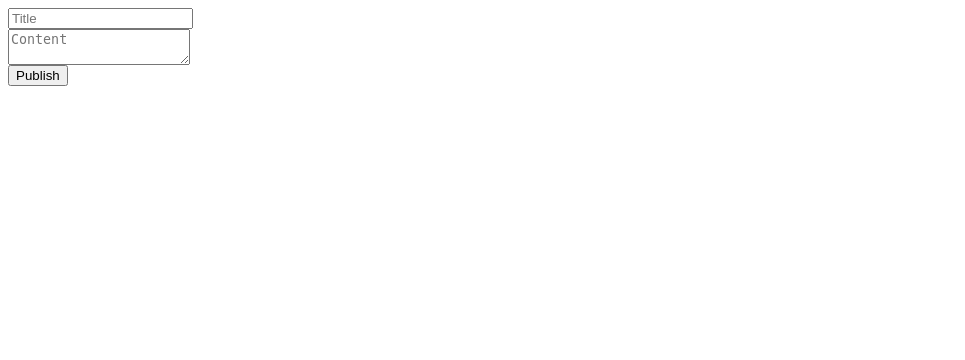
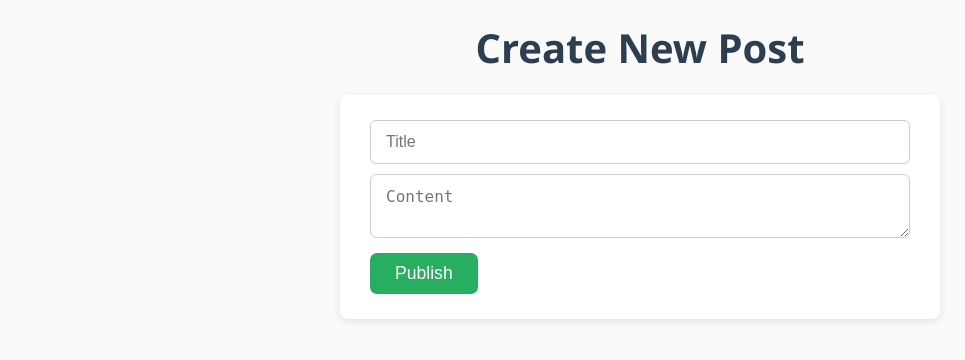
Before and after one commit to Vkakarott/lpp-final-project-php, a PHP site: page /create.php in a window 1280 px wide. Shown: the top 360 px of the page, without its empty margins (0-965 px from the left). Run offline with PHP 8.4, Linux system fonts and the light colour scheme.

Commit message:
feat: styles and refine

```diff
--- a/create.php
+++ b/create.php
@@ -1,5 +1,15 @@
+<?php
+include 'header.php';
+?>
+
+<h1>Create New Post</h1>
+
 <form action="insert.php" method="POST">
     <input name="title" placeholder="Title" required><br>
     <textarea name="content" placeholder="Content" required></textarea><br>
     <button type="submit">Publish</button>
 </form>
+
+<?php
+include 'footer.php';
+?>
--- /dev/null
+++ b/footer.php
@@ -0,0 +1,2 @@
+</body>
+</html>
--- /dev/null
+++ b/header.php
@@ -0,0 +1,9 @@
+<!DOCTYPE html>
+<html lang="en">
+<head>
+    <meta charset="UTF-8" />
+    <meta name="viewport" content="width=device-width, initial-scale=1" />
+    <title>Mini Blog</title>
+    <link rel="stylesheet" href="styles.css" />
+</head>
+<body>
--- a/index.php
+++ b/index.php
@@ -1,6 +1,7 @@
 <?php
 require 'db.php';
 $posts = $pdo->query("SELECT * FROM posts ORDER BY created_at DESC")->fetchAll();
+include 'header.php';
 ?>
 <h1>Mini Blog</h1>
 <a href="create.php">New Post</a>
@@ -13,3 +14,5 @@ $posts = $pdo->query("SELECT * FROM posts ORDER BY created_at DESC")->fetchAll()
         </li>
     <?php endforeach; ?>
 </ul>
+
+<?php include 'footer.php'; ?>
--- a/post.php
+++ b/post.php
@@ -4,7 +4,11 @@ $id = $_GET['id'];
 $stmt = $pdo->prepare("SELECT * FROM posts WHERE id = ?");
 $stmt->execute([$id]);
 $post = $stmt->fetch();
+include 'header.php';
 ?>
+
 <h1><?= htmlspecialchars($post['title']) ?></h1>
 <p><?= nl2br(htmlspecialchars($post['content'])) ?></p>
 <a href="index.php">← Back</a>
+
+<?php include 'footer.php'; ?>
--- /dev/null
+++ b/styles.css
@@ -0,0 +1,122 @@
+* {
+    margin: 0;
+    padding: 0;
+    box-sizing: border-box;
+}
+
+body {
+    font-family: 'Segoe UI', Tahoma, Geneva, Verdana, sans-serif;
+    background: #fafafa;
+    color: #171717;
+    padding: 20px;
+    max-width: 700px;
+    margin: 0 auto;
+    height: max-content;
+}
+
+h1 {
+    font-size: 2.5rem;
+    margin-bottom: 20px;
+    color: #2c3e50;
+    text-align: center;
+}
+
+a[href="create.php"] {
+    display: inline-block;
+    margin-bottom: 30px;
+    padding: 10px 20px;
+    background-color: #3498db;
+    color: white;
+    text-decoration: none;
+    border-radius: 5px;
+    transition: background-color 0.3s ease;
+}
+
+a[href="create.php"]:hover {
+    background-color: #2980b9;
+}
+
+ul {
+    list-style: none;
+    padding-left: 0;
+}
+
+ul li {
+    background: white;
+    margin-bottom: 15px;
+    padding: 15px 20px;
+    border-radius: 8px;
+    box-shadow: 0 2px 5px rgb(0 0 0 / 0.1);
+    transition: box-shadow 0.3s ease;
+}
+
+ul li:hover {
+    box-shadow: 0 4px 10px rgb(0 0 0 / 0.15);
+}
+
+ul li a {
+    text-decoration: none;
+    color: #34495e;
+    font-weight: 600;
+    font-size: 1.1rem;
+}
+
+h1, p {
+    max-width: 600px;
+    margin: 0 auto 20px auto;
+}
+
+p {
+    line-height: 1.6;
+    font-size: 1.1rem;
+    white-space: pre-wrap;
+    height: 100%;
+}
+
+a[href="index.php"] {
+    display: inline-block;
+    margin-top: 30px;
+    color: #3498db;
+    text-decoration: none;
+    font-weight: 600;
+}
+
+a[href="index.php"]:hover {
+    text-decoration: underline;
+}
+
+form {
+    max-width: 600px;
+    margin: 0 auto;
+    background: white;
+    padding: 25px 30px;
+    border-radius: 8px;
+    box-shadow: 0 2px 8px rgb(0 0 0 / 0.1);
+    gap: 20px;
+}
+
+input,
+textarea {
+    width: 100%;
+    padding: 12px 15px;
+    margin-bottom: 10px;
+    border: 1px solid #ccc;
+    border-radius: 6px;
+    font-size: 1rem;
+    resize: vertical;
+}
+
+button {
+    background-color: #27ae60;
+    color: white;
+    padding: 10px 25px;
+    border: none;
+    border-radius: 7px;
+    font-size: 1.1rem;
+    cursor: pointer;
+    transition: background-color 0.3s ease;
+}
+
+button:hover {
+    background-color: #1e8449;
+}
```
Also changed, not shown: data/blog.db.
